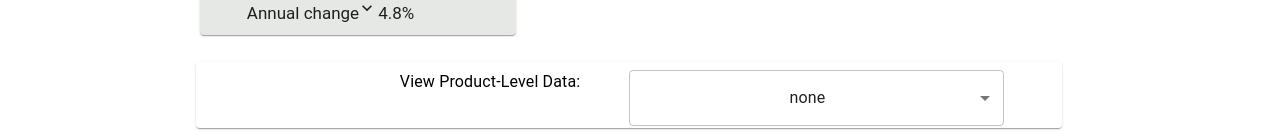
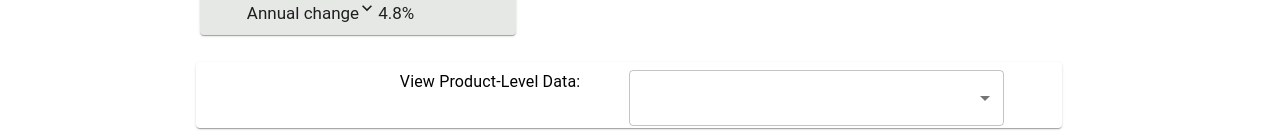
Before and after one commit to matt-ashford/matt-ashford.github.io, a React (Create React App) app: page /first-class in a window 1280 px wide. Shown: the part 816-952 px from the top of the page. Built offline with nearby package versions, Linux system fonts and the light colour scheme.

Commit message:
data properly passed through to product dropdown

```diff
--- a/src/DashComponents/ProductDropdown/CreateDropdownData.js
+++ b/src/DashComponents/ProductDropdown/CreateDropdownData.js
@@ -1,59 +1,84 @@
-import { filter } from "d3";
+export const createUniqueProdsList = (fullDataset, selectedClass) => {
+  const filterClass = filterClassName(selectedClass);
+  const classLevelData = fullDataset.filter(
+    (row) => row.mail_class === filterClass
+  );
 
-export const createDropDownData = (fullDataset, selectedClass) => {
+  const uniqueProds = new Set();
+  classLevelData.forEach((row) => {
+    if (filterClass === "First Class") {
+      uniqueProds.add(
+        JSON.stringify({
+          product: row.product,
+          delivery_speed: row.delivery_speed,
+          product_id: row.product_id,
+        })
+      );
+    } else {
+      uniqueProds.add(
+        JSON.stringify({
+          product: row.product,
+          product_id: row.product_id,
+        })
+      );
+    }
+  });
+
+  // If you need to convert the set back to an array of objects
+  const uniqueProdsArray = Array.from(uniqueProds).map((item) =>
+    JSON.parse(item)
+  );
+
+  const leadingRow = {
+    product_id: 0,
+    product: "none",
+  };
+
+  uniqueProdsArray.unshift(leadingRow);
+
+  return uniqueProdsArray;
+};
+
+export const createFormattedProductList = (uniqueProds, selectedClass) => {
+  const filterClass = filterClassName(selectedClass);
+
+  const productNameList = uniqueProds.map((row) => {
+    if (row.product === "none") {
+      return "none";
+    }
+    if (
+      filterClass === "First Class" &&
+      String(row.delivery_speed) !== "null"
+    ) {
+      return `${row.product} ${row.delivery_speed}`;
+    }
+    return row.product;
+  });
+
+  // console.log(productNameList);
+  // console.log(uniqueProds);
+
+  return productNameList;
+};
+
+export const formatProductNameSingleRow = (row, selectedClass) => {
+  if (!row) {
+    return "";
+  }
+  const filterClass = filterClassName(selectedClass);
+  if (row.product === "none") {
+    return "none";
+  }
+  if (filterClass === "First Class" && String(row.delivery_speed) !== "null") {
+    return `${row.product} ${row.delivery_speed}`;
+  }
+  return row.product;
+};
+
+function filterClassName(selectedClass) {
   let filterClass = selectedClass;
   if (filterClass === "First Class Mail") {
     filterClass = "First Class";
   }
-
-  const classLevelData = fullDataset.filter(
-    // (row) => row.mail_class === selectedClass && row.fy === selectedYear
-    (row) => row.mail_class === filterClass
-  );
-
-  console.log(classLevelData);
-  //   console.log(selectedClass);
-
-  const uniqueProds = new Set();
-  classLevelData.forEach((row) => {
-    if (filterClass === "First Class") {
-      uniqueProds.add(`${row.product} ${row.delivery_speed}`);
-    } else {
-      uniqueProds.add(row.product);
-    }
-  });
-  const productNameList = Array.from(uniqueProds).map((productName) => {
-    return productName;
-  });
-
-  productNameList.unshift("none");
-
-  return productNameList;
-};
-
-// function returnFullProductName(element) {
-//   const productName = element.product;
-//   const deliverySpeed = element.deliverySpeed;
-//   const subProductName = element.subProductName;
-
-//   if (isFirstClass & (productName === "none")) {
-//     return productName;
-//   }
-
-//   if (isFirstClass & (productName === "Flats")) {
-//     return `${subProductName} (${deliverySpeed})`;
-//   } else if (isFirstClass) {
-//     return `${productName} (${deliverySpeed})`;
-//   } else {
-//     return `${productName}`;
-//   }
-// }
-
-// const isFirstClass = mailClassState === "First Class Mail" ? true : false;
-
-// productList.push({
-//   class: mailClassState,
-//   fy: 2019,
-//   product: "none",
-//   productId: 0,
-// });
+  return filterClass;
+}
--- a/src/DashComponents/ProductDropdown/ProductDropdown.jsx
+++ b/src/DashComponents/ProductDropdown/ProductDropdown.jsx
@@ -1,7 +1,10 @@
 import { useRef, useEffect, useState } from "react";
 
-import { createDropDownData } from "./CreateDropdownData";
-
+import {
+  createUniqueProdsList,
+  createFormattedProductList,
+  formatProductNameSingleRow,
+} from "./CreateDropdownData";
 import Select from "@mui/material/Select";
 import FormControl from "@mui/material/FormControl";
 import MenuItem from "@mui/material/MenuItem";
@@ -30,42 +33,50 @@ export const ProductDropdown = (props) => {
   const { propData, selectedProductId, changeProductSelected, mailClass } =
     props;
 
-  const [dropdownData, setDropdownData] = useState([]);
+  const [dropdownData, setDropdownData] = useState(
+    createUniqueProdsList(propData, mailClass)
+  );
+  const [formattedProductNames, setFormattedProductNames] = useState(
+    createFormattedProductList(dropdownData, mailClass)
+  );
   const [mailClassState, setMailClassState] = useState("");
 
-  // useEffect(() => {
-  //   setDropdownData(propData);
-  //   setMailClassState(mailClass);
-  // }, []);
-
   useEffect(() => {
-    const finalDropdownData = createDropDownData(propData, mailClass);
-    console.log(finalDropdownData);
-    setDropdownData(finalDropdownData);
+    setDropdownData(createUniqueProdsList(propData, mailClass));
     setMailClassState(mailClass);
   }, [propData, mailClassState, selectedProductId]);
 
   const classes = useStyles();
 
-  const inputRef = useRef();
+  const defaultValue = dropdownData.length > 0 ? "" : "none";
+  // const defaultValue = "none";
 
-  // let defaultValue = dropdownData[0];
-  // if (!defaultValue) {
-  //   defaultValue = "none";
+  // console.log(formattedProductNames);
+  console.log(dropdownData);
+
+  // for (let i = 0; i < dropdownData.length; i++) {
+  //   console.log(
+  //     "formatted name",
+  //     formattedProductNames[i],
+  //     "dropdown row",
+  //     dropdownData[i]
+  //   );
   // }
 
-  let defaultValue = dropdownData.length > 0 ? dropdownData[0] : "";
-
-  const menuItems = dropdownData.map((el, ind) => (
-    <MenuItem
-      key={`dropdown${ind}`}
-      id={`dropdown${el}`}
-      value={el}
-      ref={inputRef}
-    >
-      {el}
-    </MenuItem>
-  ));
+  const menuItems = dropdownData.map((el, ind) => {
+    return (
+      <MenuItem
+        key={`dropdown${ind}`}
+        id={el.product_id}
+        value={formattedProductNames[ind]}
+        // value={formatProductNameSingleRow(el, mailClass)}
+        // value={el.product_id}
+        // value="1"
+      >
+        {formattedProductNames[ind]}
+      </MenuItem>
+    );
+  });
 
   function returnDropdown(propData) {
     const mailClass = propData[0].class;
--- a/src/mailClassComponents/MailClassPage/MailClassPage.jsx
+++ b/src/mailClassComponents/MailClassPage/MailClassPage.jsx
@@ -7,7 +7,6 @@ import { useEffect, useState } from "react";
 import ClassGraphSingleYear from "../../DashComponents/ClassGraphSingleYear/ClassLevelGraph";
 import ProductCountTableData from "../../DashComponents/UIBits/productCountTable/ProductCountTable";
 import VolumeChange from "../../DashComponents/VolumeChange";
-// import ProductDropdown from "../../DashComponents/ProductDropdown/ProductDropdown";
 import ProductDropdown from "../../DashComponents/ProductDropdown/ProductDropdown";
 import YearDropdown from "../../DashComponents/UIBits/YearDropdown";
 import ProductPage from "../ProductPage";
@@ -41,6 +40,7 @@ export const MailClassPage = (props) => {
   }, [mailClassName]);
 
   function changeProductSelected(e) {
+    console.log("product selected", e.target.id);
     setSelectedProductId(e.target.id);
   }
 
```
